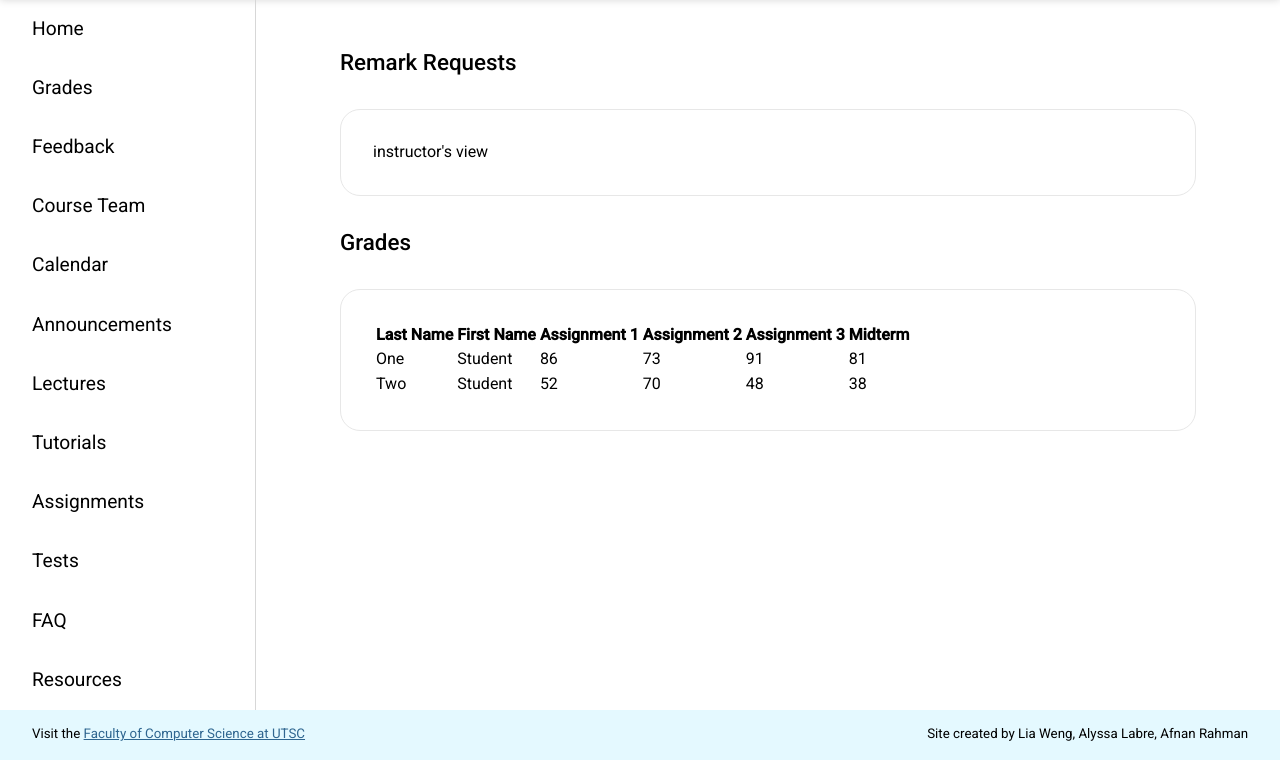
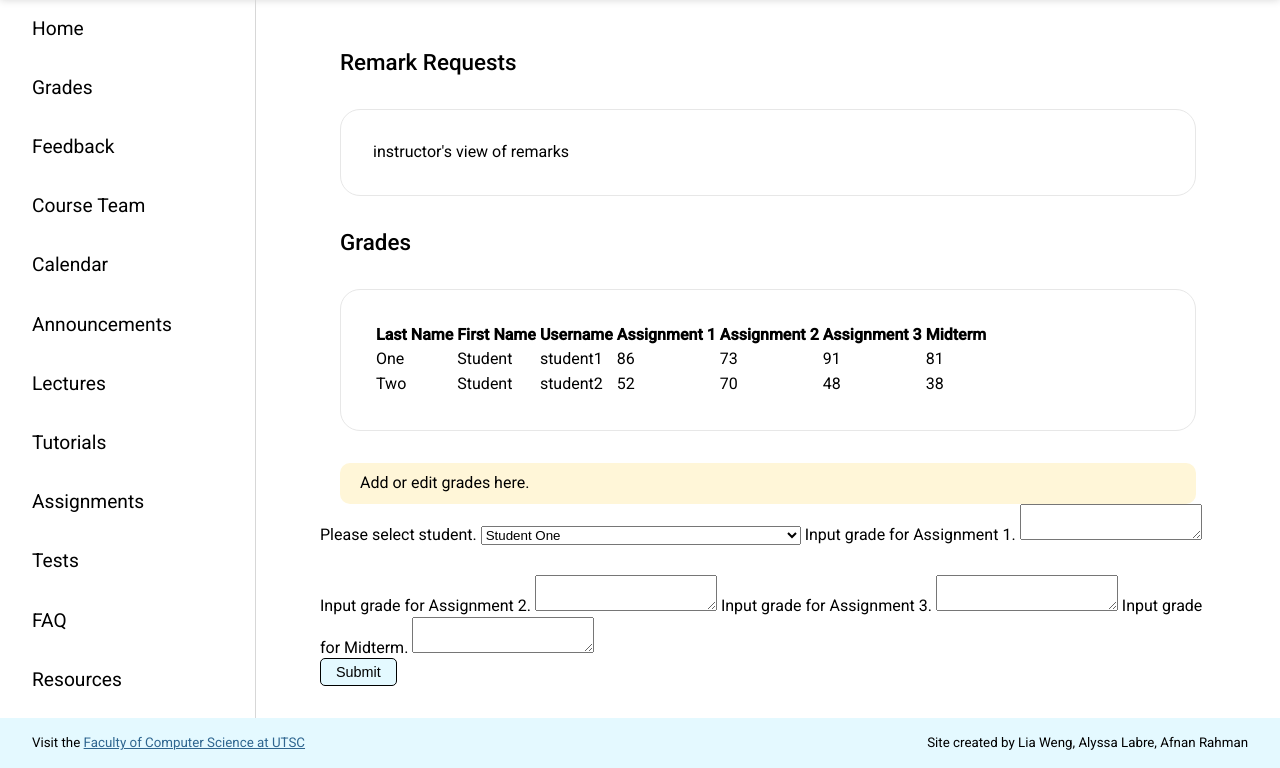
Before and after one commit to LiaWeng/CSCB20-Assignment3, a Flask app: template templates/grades_i.html in a window 1280 px wide. Shown: the part 59-827 px from the top of the page. Run offline with Flask 2, Linux system fonts and the light colour scheme; the template is opened without the code that fills it: values that come from a table or form of the project are taken from there, others are empty; data comes from the database, SQL or seed files in the repository.

Commit message:
add grades

```diff
--- a/templates/grades_i.html
+++ b/templates/grades_i.html
@@ -21,7 +21,7 @@
     <h1 class="page-title">Remark Requests</h1>
 
     <div class="description">
-      instructor's view
+      instructor's view of remarks
     </div>
 
     <h1 class="page-title">Grades</h1>
@@ -31,6 +31,7 @@
         <tr>
           <th>Last Name</th>
           <th>First Name</th>
+          <th>Username</th>
           <th>Assignment 1</th>
           <th>Assignment 2</th>
           <th>Assignment 3</th>
@@ -40,6 +41,7 @@
         <tr>
           <td>{{student.last_name}}</td>
           <td>{{student.first_name}}</td>
+          <td>{{student.username}}</td>
           <td>{{student.a1}}</td>
           <td>{{student.a2}}</td>
           <td>{{student.a3}}</td>
@@ -48,6 +50,34 @@
         {% endfor%}
       </table>
     </div>
+
+    <p class="message">Add or edit grades here.</p>
+
+    <form class="addgrades-form" action="http://127.0.0.1:5000/grades" method="post">
+      <label for="student">Please select student.</label>
+
+      <select name="student">
+        {% for student in students %}
+        <option value={{student.username}}>{{student.first_name}} {{student.last_name}}</option>
+        {% endfor %}
+      </select>
+
+      <label for="a1">Input grade for Assignment 1.</label>
+      <textarea id="a1" name="a1" maxlength="3"></textarea>
+
+      <label for="a2">Input grade for Assignment 2.</label>
+      <textarea id="a2" name="a2" maxlength="3"></textarea>
+
+      <label for="a3">Input grade for Assignment 3.</label>
+      <textarea id="a3" name="a3" maxlength="3"></textarea>
+
+      <label for="midterm">Input grade for Midterm.</label>
+      <textarea id="midterm" name="midterm" maxlength="midterm"></textarea>
+
+      <div>
+        <button type="submit">Submit</button>
+      </div>
+    </form>
   </div>
 
   {% endblock %}
```
